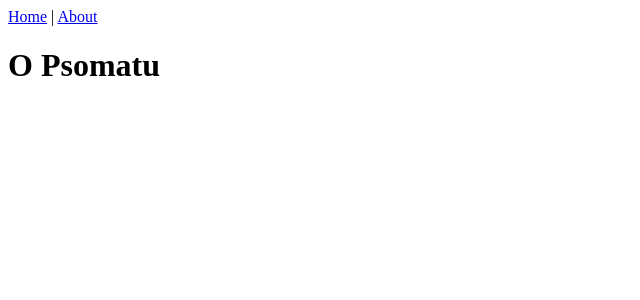
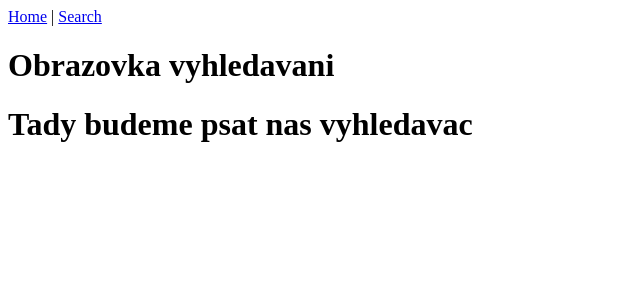
Before and after one commit to terezakuk/Psomat, a Vue app: page /search in a window 1280 px wide. Shown: the top 300 px of the page, without its empty margins (0-640 px from the left). Built offline with nearby package versions, Linux system fonts and the light colour scheme.

Commit message:
Search obrazovka a odkazy na ni

```diff
--- a/src/App.vue
+++ b/src/App.vue
@@ -2,7 +2,8 @@
   <div id="app">
     <div id="nav">
       <router-link to="/">Home</router-link> |
-      <router-link to="/about">About</router-link>
+      <router-link to="/search">Search</router-link>
+
     </div>
     <router-view/>
   </div>
--- /dev/null
+++ b/src/components/Filter.vue
@@ -0,0 +1,14 @@
+<template>
+  <div><h1>Tady budeme psat nas vyhledavac</h1>
+  </div>
+</template>
+
+<script>
+export default {
+
+}
+</script>
+
+<style>
+
+</style>
--- a/src/router/index.js
+++ b/src/router/index.js
@@ -1,6 +1,7 @@
 import Vue from 'vue'
 import VueRouter from 'vue-router'
 import Home from '../views/Home.vue'
+import Search from '../views/Search.vue'
 
 Vue.use(VueRouter)
 
@@ -11,9 +12,20 @@ const routes = [
     component: Home
   },
 
+
+  {
+    path: '/search',
+    name: 'search',
+    component: Search
+  },
+
+
+
 ]
 
 const router = new VueRouter({
+  mode: 'history',
+  base: process.env.BASE_URL,
   routes
 })
 
--- a/src/views/Home.vue
+++ b/src/views/Home.vue
@@ -1,6 +1,7 @@
 <template>
   <div class="home">
     <h1>O Psomatu</h1>
+    <router-link to="/search"> otevri vyhledavac psu</router-link>
 
   </div>
 </template>
--- /dev/null
+++ b/src/views/Search.vue
@@ -0,0 +1,19 @@
+<template>
+  <div><h1>Obrazovka vyhledavani</h1>
+  <filter-psu />
+  </div>
+</template>
+
+<script>
+import Filter from '@/components/Filter.vue'
+export default {
+    components: {
+        'filter-psu': Filter
+    }
+
+}
+</script>
+
+<style>
+
+</style>
```
Also changed, not shown: src/components/Dog.vue (line endings or trailing spaces).
